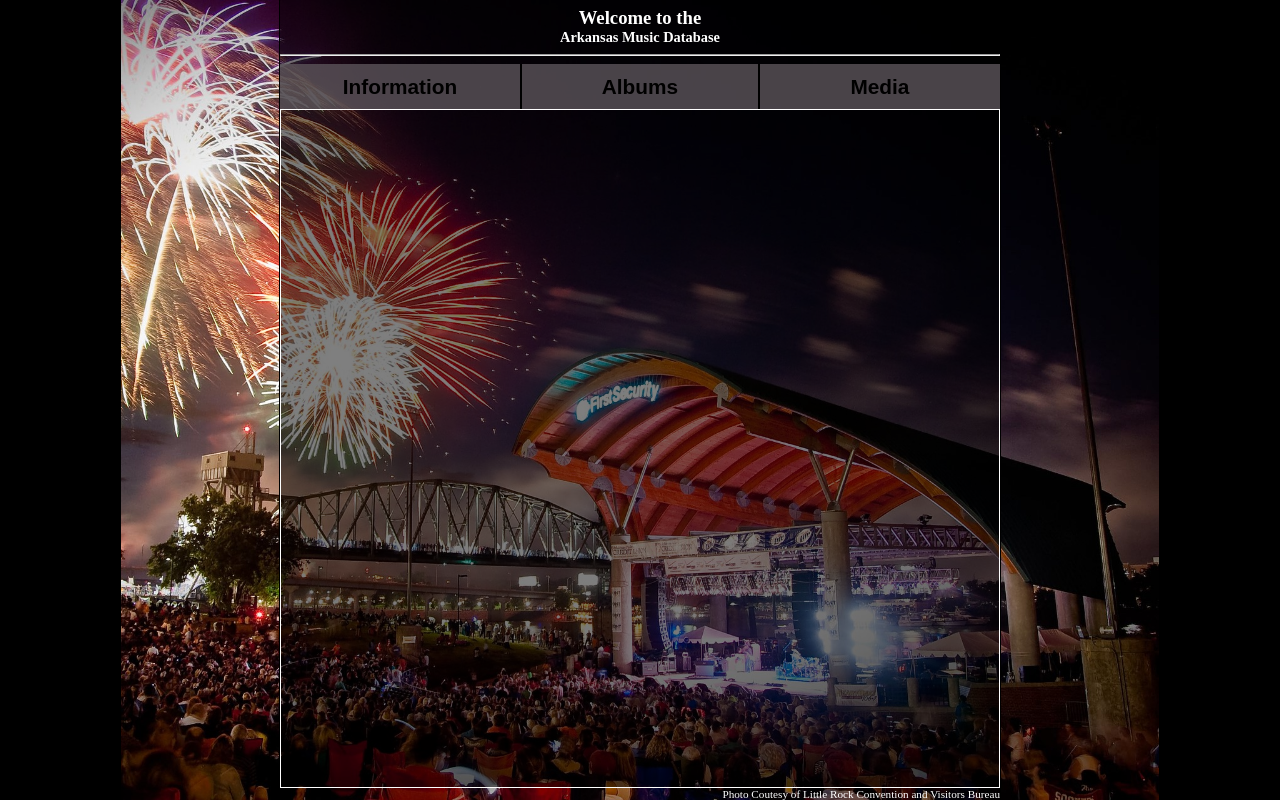
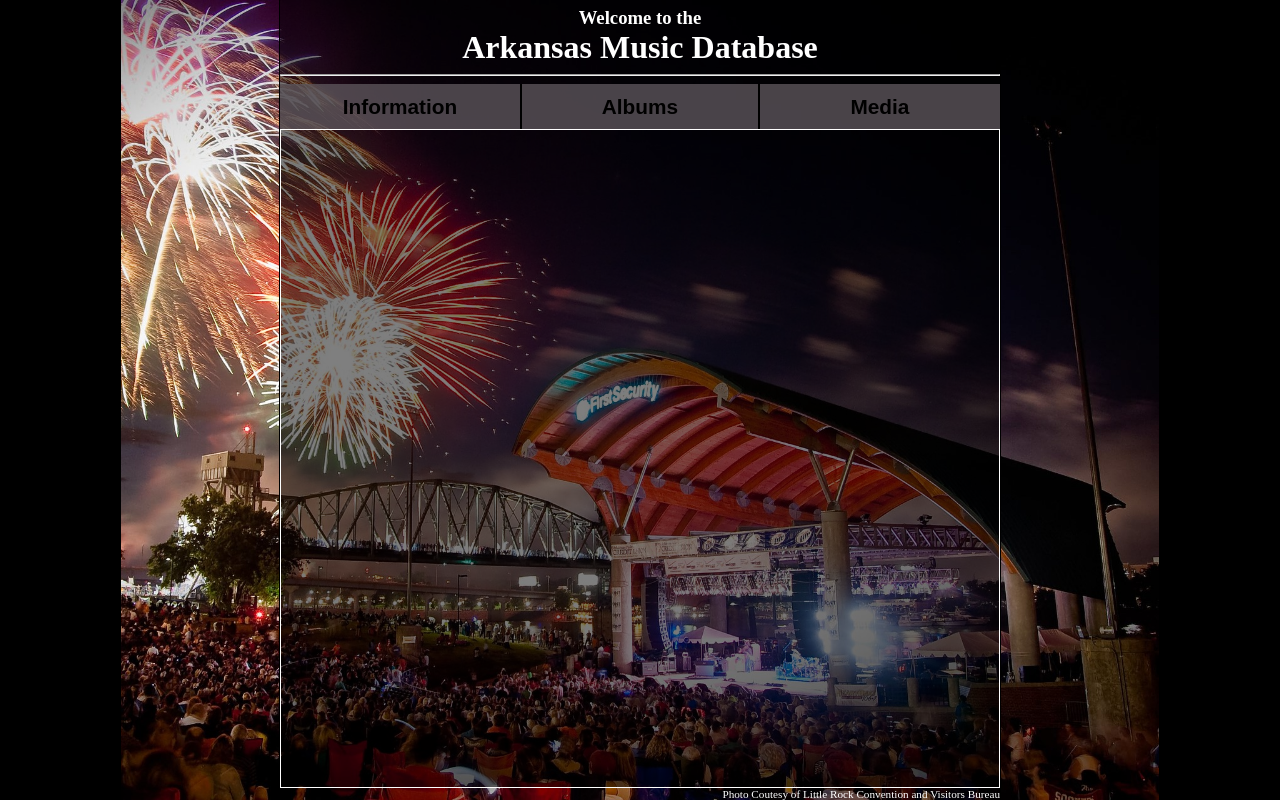
Before and after one commit to plarison/portfolio, a plain HTML site: page artistpage2.html in a window 1280 px wide. Drawn offline with Linux system fonts and the light colour scheme; no server answers.

Commit message:
Update amdbsite.css

```diff
--- a/assets/style/amdbsite.css
+++ b/assets/style/amdbsite.css
@@ -112,7 +112,7 @@ col {
 #amdb {
 	margin: 0;
 	padding: 0;
-	font-size: 0.9em;
+	font-size: 2em;
 }
 
 .btn-group {
```
